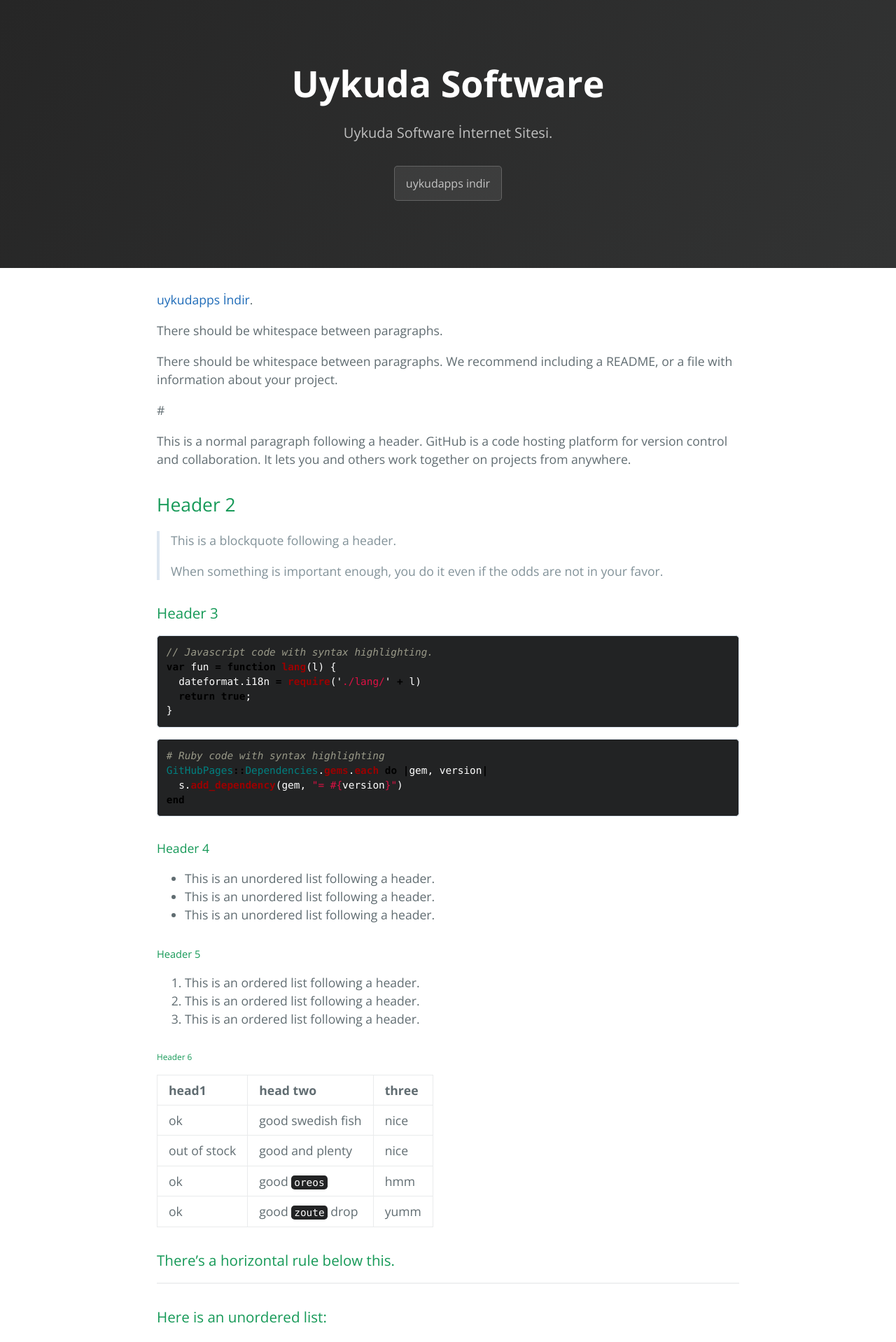
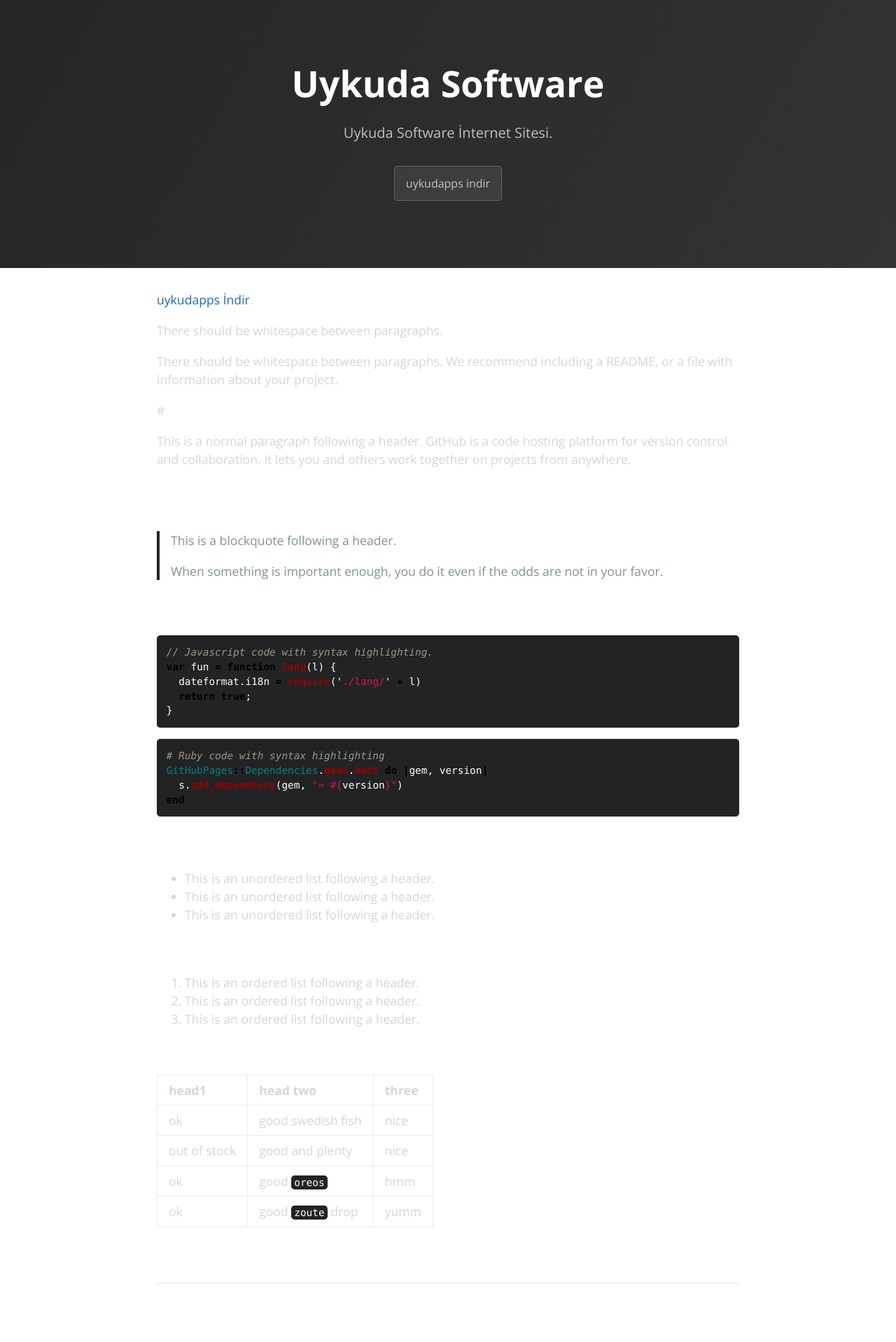
Before and after one commit to uykuda/uykuda.github.io, a Jekyll site: the page built from index.md, in a window 1280 px wide. Shown: the top 1918 px of the page at 70% size. Built offline with Jekyll 4.4.1, drawn with Linux system fonts in a browser that asks for light colours.

Commit message:
Update variables.scss

```diff
--- a/_sass/variables.scss
+++ b/_sass/variables.scss
@@ -8,8 +8,8 @@ $header-bg-color: #323333 !default;
 $header-bg-color-secondary: #262626 !default;
 
 // Text
-$section-headings-color: #159957 !default;
-$body-text-color: #606c71 !default;
+$section-headings-color: #fff !default;
+$body-text-color: #d2d7d9 !default;
 $body-link-color: #1e6bb8 !default;
 $blockquote-text-color: #819198 !default;
 
@@ -18,6 +18,6 @@ $code-bg-color: #222324 !default;
 $code-text-color: #fff !default;
 
 // Borders
-$border-color: #dce6f0 !default;
+$border-color: #222324 !default;
 $table-border-color: #e9ebec !default;
 $hr-border-color: #eff0f1 !default;
```
